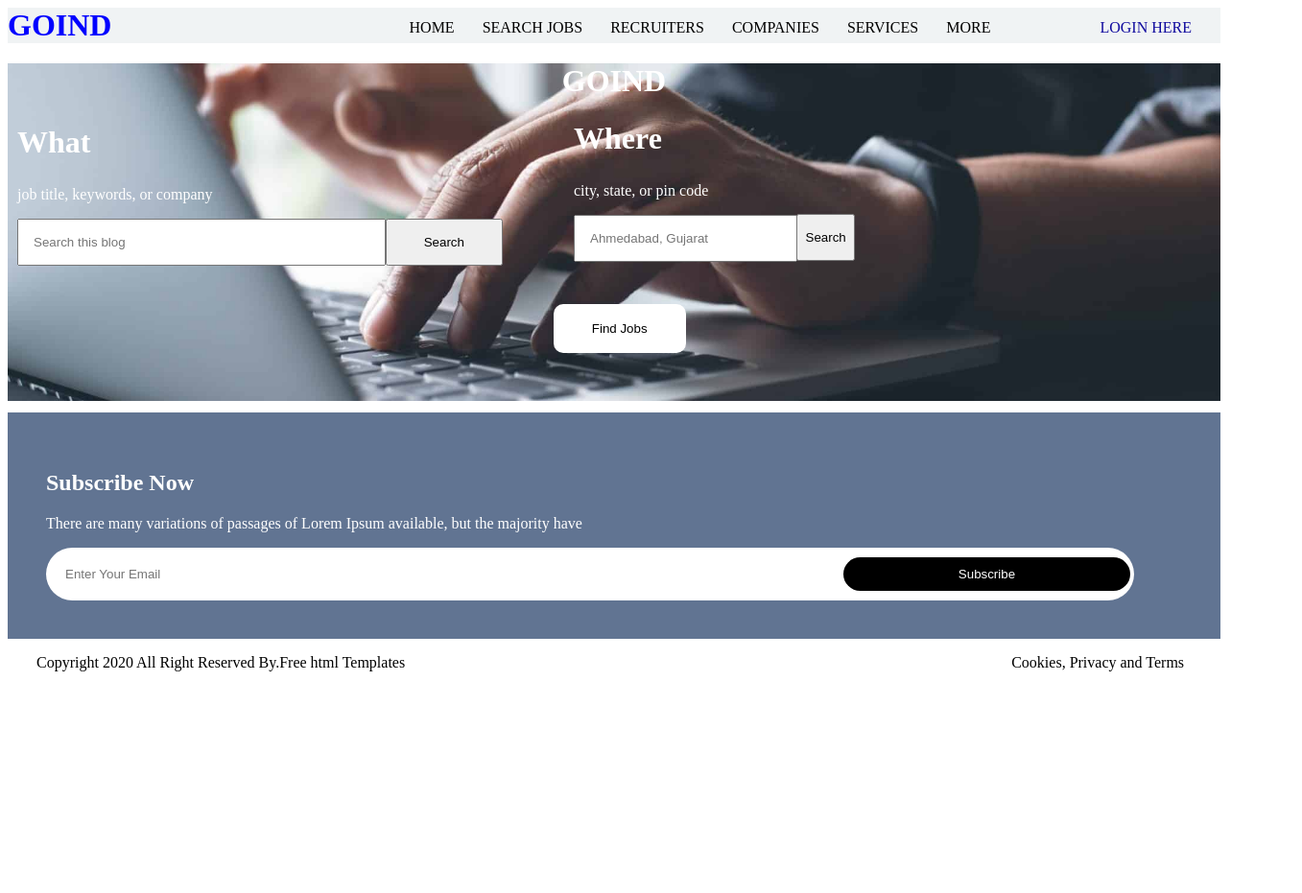
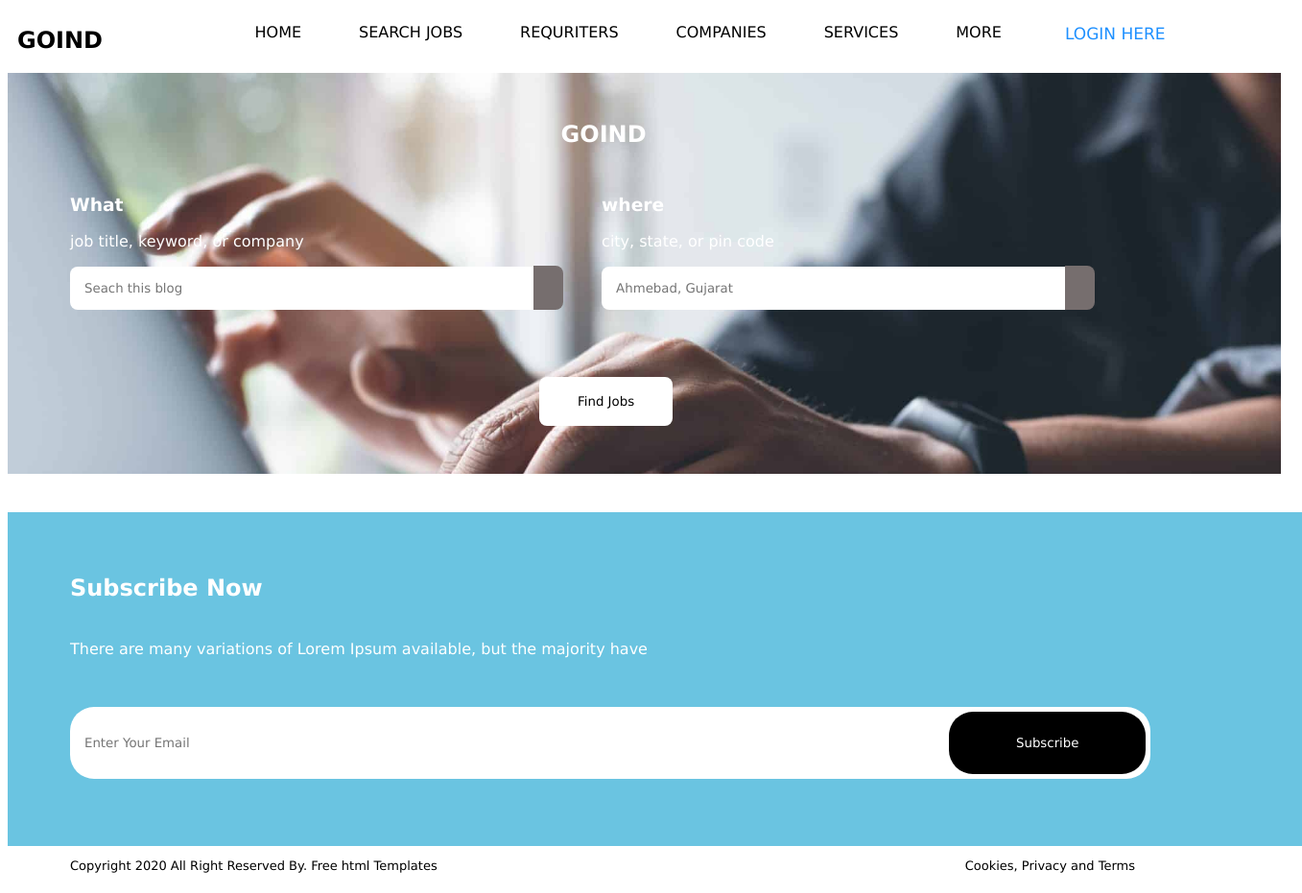
Before and after one commit to RwaMartin/tost-exercise, a plain HTML site: page search.html in a window 1280 px wide. Shown: the whole page at 96% size, 1357 px wide, since content can reach past the window. Before the commit the page ends 800 px from the top, so only its background shows below. Drawn offline with Linux system fonts and the light colour scheme.

Commit message:
allchanges

```diff
--- a/search.css
+++ b/search.css
@@ -1,97 +1,61 @@
-.searchBody{
+.class-goind{
+    width: 105%;
     background-image: url(6fot.jpeg);
-    background-position:center;
     background-size:cover;
-    margin-bottom: 1%;
+    text-align: center;
+    padding: 50px 0px;
+    color: white;
+    margin: 0px 100px 40px 0px
 }
 
-.h1{
-    text-align: center;
-    font-weight:bolder;
-    font-size:xx-large;
-    color: white;
+.goi{
+    padding: 0px 0px 0px 10px;
+    margin: 0px 0px 10px -95px;
 }
 
-.both{
+.what-where{
     width: 100%;
-    height: auto;
-    padding: 20px;
-    margin: 100px auto;
     display: flex;
-    flex-direction: row;
-    justify-content: center;
-    flex-flow: wrap;
 }
-.what{
-    margin-top: 10px;
-    margin-left: 10px ;
+
+.what-where .what{
+    margin-left: 60px;
+    text-align: left;
+    margin-right: 90px;
+    padding: 20px 20px 40px 5px;
+}
+
+.what-where .where{
+    margin-left:-80px;
+    text-align: left;
+    padding: 20px 20px 40px 10px;
+}
+
+.w-inp{
+    padding: 15px 300px 15px 15px;
+    border:transparent ;
+    border-top-left-radius: 8px;
+    border-bottom-left-radius: 8px;
+}
+.w-but{
+    padding-top: 28px;
+    padding-bottom: 18px;
+    padding-right: 25px;
+    margin-left: -8px;
+    border: none;
+    background-color: rgb(118, 110, 110);
+    border-top-right-radius: 8px;
+    border-bottom-right-radius: 8px;
+    cursor: pointer;
 
 }
-.where {
-    float: right;
-    margin-right: 34%;
-    margin-top: -14%;
 
+.fin-but{
+    padding: 18px 40px;
+    margin-top: 30px;
+    border: none;
+    border-radius: 8px;
+    background-color: white;
+    cursor: pointer;
+    margin-left: -80px;
 }
-.wa{
-    color: white;
-    font-size:xx-large;
-}
-.waa{
-    color: white;
-}
-
-
-.searC1{
-    padding: 15px;
-    padding-right: 15%;
-
-}
-.searC2{
-    padding: 15px;
-    padding-right: 15%;
-    margin-right: 2px;
-}
-
-.bb{
-    padding-top: 15px;
-    padding-bottom: 15px;
-    padding-left: 3%;
-    padding-right: 3%;
-}
-.bbb{
-   float: right;
-   padding-top: 15px;
-   padding-bottom: 15px;
-   padding-left: 3%;
-   padding-right: 3%;
-   margin-right: -20%;
-   margin-top: -50px;
-
-}
-.serbut{
-    margin-left: 45%;
-    margin-bottom: 50px;
-    margin-top: 40px;
-    background-color: white;
-    color:black;
-    padding:18px 40px 18px 40px;
-    border-radius: 10px;
-    border-style: none;
-    border-block: none;
-    border-color: white;
-
-}
-@media screen and (max-width:1200px) {
-    .what , .where{
-        width: 40%;
-    }
-
-}
-@media screen and (max-width:600px) {
-    .what , .where{
-        width: 90%;
-        visibility:visible;
-    }
-
-}
--- a/search.html
+++ b/search.html
@@ -2,62 +2,55 @@
 <html lang="en">
 <head>
     <meta charset="UTF-8">
-    <meta http-equiv="X-UA-Compatible" content="IE=edge">
     <meta name="viewport" content="width=device-width, initial-scale=1.0">
-    <title>Search</title>
     <link rel="stylesheet" href="style.css">
     <link rel="stylesheet" href="search.css">
+    <title>Document</title>
 </head>
 <body>
-    <div id="hee">
-        <h1 class="head">GOIND</h1>
-        <nav >
-            <ul>
-                <li></li>
-                <li class="list"><a href="index.html">HOME</a></li>
-                <li class="list"><a href="##">SEARCH JOBS</a></li>
-                <li class="list"><a href="##">RECRUITERS</a></li>
-                <li class="list"><a href="##">COMPANIES</a></li>
-                <li class="list"><a href="##">SERVICES</a></li>
-                <li class="list"><a href="##">MORE</a></li>
-                <li ><a href="##" class="log">LOGIN HERE</a></li>
-            </ul>
-        </nav>
+    <div class="head">
+        <p class="goin"><h2>GOIND</h2></p>
+        <ul class="link">
+            <li><a href="index.html">HOME</a></li>
+            <li><a href="">SEARCH JOBS</a></li>
+            <li><a href="">REQURITERS</a></li>
+            <li><a href="">COMPANIES</a></li>
+            <li><a href="">SERVICES</a></li>
+            <li><a href="">MORE</a></li>
+            <li><BUtton class="login">LOGIN HERE</BUtton></li>
+        </ul>
+    </div>
+    <div class="class-goind">
+        <h2 class="goi">GOIND</h2>
+        <div class="what-where">
+            <div class="what">
+                <h3>What</h3>
+                <p>job title, keyword, or company</p>
+                <input class="w-inp" type="text" placeholder="Seach this blog">
+                <button class="w-but"></button>
+            </div>
+            <div class="where">
+                <h3>where</h3>
+                <p>city, state, or pin code</p>
+                <input class="w-inp" type="text" placeholder="Ahmebad, Gujarat">
+                <button class="w-but" class="down"></button>
+            </div>
+        </div>
+
+        <button class="fin-but">Find Jobs</button>
+    </div>
+    <div class="sub-down">
+        <h2>Subscribe Now</h2>
+        <p>There are many variations of Lorem Ipsum available, but the majority have</p>
+         <div class="subs">
+            <input type="email" class="email" placeholder="Enter Your Email">
+            <button class="sub-btn">Subscribe</button>
+         </div>
     </div>
 
-    <div class="searchBody">
-        <h1 class="h1">GOIND</h1>
-
-            <div class="what">
-                <h2 class="wa">What</h2>
-                <p class="waa">job title, keywords, or company</p>
-                <input class="searC1" type="text" placeholder="Search this blog"><button class="bb">Search</button>
-            </div>
-            <div class="where">
-                <h2 class="wa">Where</h2>
-                <p class="waa">city, state, or pin code</p>
-                <input class="searC2" type="text" placeholder="Ahmedabad, Gujarat"><button class="bbb">Search</button>
-            </div>
-
-
-        <button class="serbut">Find Jobs</button>
-
-    </div>
-
-    <div id="sub">
-        <h2>Subscribe Now</h2>
-        <p>There are many variations of passages of Lorem Ipsum available, but the majority have</p>
-        <div class="subs">
-        <input class="siz" type="text" placeholder="Enter Your Email"><button class="but7">Subscribe</button>
-        </div>
-    </div>
-    <div id="dow">
-        <div class="do1">
-          <p>Copyright 2020 All Right Reserved By.Free html Templates</p>
-       </div>
-       <div class="do2">
-          <p>Cookies, Privacy and Terms</p>
-      </div>
+    <div class="footer">
+        <p class="footer-left">Copyright 2020 All Right Reserved By. Free html Templates</p>
+        <p class="footer-rigth">Cookies, Privacy and Terms</p>
     </div>
 
 </body>
--- a/style.css
+++ b/style.css
@@ -1,197 +1,187 @@
-li{
+*{
+    font-family:'Lucida Sans', 'Lucida Sans Regular', 'Lucida Grande', 'Lucida Sans Unicode', Geneva, Verdana, sans-serif;
+}
+
+.head{
+    display: flex;
+    width: 100%;
+    height: 5%;
+    background-color: white;
+}
+
+.goin{
+    font-weight: 900;
+    margin-left: 10px;
+    margin-top: 0px;
+}
+
+ul li{
     display: inline;
-    padding: 10px;
-}
-ul{
-    margin: auto;
+    padding: 0px 30px;
+    cursor: pointer;
 }
 
 ul li a{
     text-decoration: none;
     color: black;
+}
+.link{
+    margin-left: 7%;
+    display: flex;
+}
+.login{
+    background: transparent;
+    border: none;
+    cursor: pointer;
+    color: dodgerblue;
+    font-size:17px;
+}
+
+.desk{
+    width: 100%;
+    padding: 50px 0px;
+    background-image: url(5fot.JPG);
+    background-size: cover;
+    text-align: center;
+    color: white;
 
 }
-nav{
-    float:right;
-    padding: 20px;
-    margin-top: -45px;
+.search-sub{
+    padding: 30px 0px;
+}
+.search{
+    padding: 15px 80px 15px 10px;
+    margin-left: -10px;
+    border: none;
+    border-top-left-radius: 15px;
+    border-bottom-left-radius: 15px;
 
 }
-.head{
-   margin-top: 0px;
-   margin-bottom: auto;
-   color: blue;
-}
-.log{
-    padding-left:90px;
-    color: rgb(15, 10, 158);
-}
-.list{
-    padding-left:15px ;
+.subscribe{
+    padding: 15px 35px;
+    margin-left: -6px;
+    color: white;
+    background-color:black;
+    border: none;
+    border-bottom-right-radius: 15px;
+    border-top-right-radius: 15px;
 }
 
-#hee{
-    background-color:rgb(240, 243, 244);
-    padding-bottom: 0px;
+.text{
+    padding: 30px 0px;
 }
 
-#dis{
-    background-image: url(5fot.jpg);
-    padding-top: 10px;
+.discover{
+    color: white;
+    text-decoration: none;
+    background: black;
+    padding:20px 50px ;
+    border: none;
+}
+.job-left{
+    display: flex;
+    padding: 10px 0px;
+    margin: 50px 0px 10px 100px;
+}
+.body h1{
+    padding: 0px 0px 20px 0px;
 }
 
-#disss{
-    padding: 50px;
-    margin-top: -30px;
-    margin-right: 50px;
-    margin-left: 200px;
-}
-.txt{
-    margin-left: 90px;
-    color: white;
-    font-family:Verdana, Geneva, Tahoma, sans-serif;
+.body p{
+    padding: 0px 5px 80px 0px;
+    word-spacing: 10px;
+    letter-spacing: 1.5px;
 }
 
-.inp1{
-    padding: 5px;
-    padding-right: 100px;
-    border-radius: 10px;
-    border-block: none;
-    margin-right: -7px;
-    border-top-right-radius: 0px;
-    border-bottom-right-radius: 0px;
-    margin-left: 170px;
+.apply{
+     text-decoration: none;
+     background-color: black;
+     padding: 15px 50px ;
+     color: white;
+     border: none;
 }
-.but1{
-    border-radius: 10px;
-    padding:5px;
-    border-top-left-radius: 0px;
-    border-bottom-left-radius: 0px;
+.photo-rigth{
+    padding: 0px 0px -20px 20px;
+    margin: 0px 0px 40px 90px;
+}
+.photo-rigth img{
+    width: 600px;
+    height: 390px;
+}
+
+.job-rigth{
+    display: flex;
+    padding: 10px 0px;
+    margin: 50px 100px 10px 0px
+}
+
+.job-rigth img{
+    width: 600px;
+    height: 390px;
+}
+
+.body-rigth{
+    padding: 0px 0px -20px 20px;
+    margin: 0px 0px 40px 50px;
+}
+
+.body-rigth h1{
+    padding: 0px 0px 20px 0px;
+}
+
+.body-rigth p{
+    padding: 0px 5px 80px 0px;
+    word-spacing: 10px;
+    letter-spacing: 1.5px;
+}
+
+.sub-down{
+    width: 100%;
+    height: 40%;
+    background-color: rgb(106, 196, 225);
+    padding: 25px 20px 30px 65px;
+    color: white;
+
+}
+.sub-down h2{
+    padding: 20px 0px;
+}
+
+.subs{
+    padding: 35px 0px 40px 0px;
+    width: 95%;
+    display: flex;
+}
+.subs input{
+    padding: 30px 940px 30px 15px;
+    border-radius: 25px;
+    color: white;
+    border: 0px;
+}
+.subs button{
+    margin: 5px 0px 5px -210px;
+    padding: 0px 70px;
+    border-radius: 25px;
     background-color: black;
     color: white;
-    border-block:none;
-    margin-right: -50px;
-    padding-right: 30px;
-    text-align: justify;
-    border-style: none
-
-}
-.but2 {
-    background-color: black;
-    color: white;
-    text-align: center;
-    margin: 10px;
-    margin-left: 300px;
-    padding: 10px;
-    border-block: none;
-    border-style: none;
-    padding-left: 30px;
-    padding-right: 30px;
+    border-width: 0px;
+    border: 0px;
 }
 
-
-.p1 ,.p2 , .p3 {
-    color: white;
+.footer{
+    display: flex;
+    width: 100%;
+}
+.footer p{
+    font-size: small;
 }
 
-.p1{
-    margin-left: 70px;
+.footer .footer-rigth{
+    padding-left: 550px;
+    float: left;
 }
 
-.p2{
-    margin-left: 50px;
+.footer .footer-left{
+    padding-left: 65px;
+    float: right;
 }
-.p3{
-    margin-left: 335px;
-}
-.image13{
-    height: 250px;
-    width: 650px;
-    padding-top: 30px;
-    padding-left: 40px;
-}
-
-.image24{
-    height: 250px;
-    width: 570px;
-    padding-top: 30px;
-    padding-right: 40px;
-}
-.mar{
-    display: flex;
-}
-.but3 , .but4, .but5 , .but6{
-    background-color: black;
-    color: white;
-    border-block: none;
-    border-style: none;
-    margin-top: 10px;
-    margin-bottom: 10px;
-    margin-left: 0px;
-    padding: 10px;
-    padding-left: 50px;
-    padding-right: 50px;
-}
-
-#in{
-    display: flex;
-}
-
-
-#cor{
-    display: flex;
-}
-
-
-#gov{
-    display: flex;
-}
-
-#sub{
-    background-color: rgb(97, 116, 146);
-    padding: 40px;
-    color: white;
-}
-.subs{
-    background-color: white;
-    border-radius: 40px;
-    padding: 10px;
-    margin-right: 50px;
-}
-
-.siz{
-    border-radius: 15px;
-    border-style: none;
-    border-block: none;
-    padding: 10px;
-    border: 0cap;
-    border-color: white;
-}
-
-.but7{
-    background-color: black;
-    color: white;
-    border-style: none;
-    border-radius: 20px;
-    padding: 10px;
-    margin: -10px;
-    margin-left: 56%;
-    padding-right: 120px;
-    padding-left: 120px;
-}
-
-#dow{
-    display: flex;
-}
-
-.do2 , .do1{
-    color: black;
-}
-
-.do2{
-    margin-left: 50%;
-}
-
-.do1{
-    margin-left: 30px;
-}
```
Also changed, not shown: index.html (+67 -94 lines).
